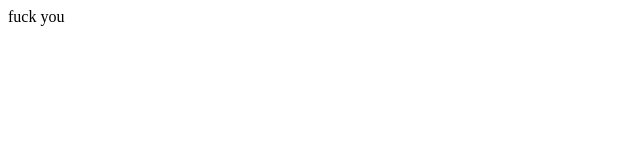
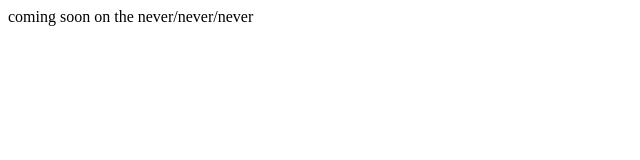
Before and after one commit to neurolens/neurolens.github.io, a plain HTML site: page buy.html in a window 1280 px wide. Shown: the whole page, without its empty margins (0-640 px from the left). Drawn offline with Linux system fonts and the light colour scheme.

Commit message:
Add files via upload

```diff
--- a/buy.html
+++ b/buy.html
@@ -2,7 +2,7 @@
 <head>
   <link rel="stylesheet" type="text/css" href="styles.css">
 </head>
-<body>
-  fuck you
+<body id="buying">
+coming soon on the never/never/never
 </body>
 </html>
```
